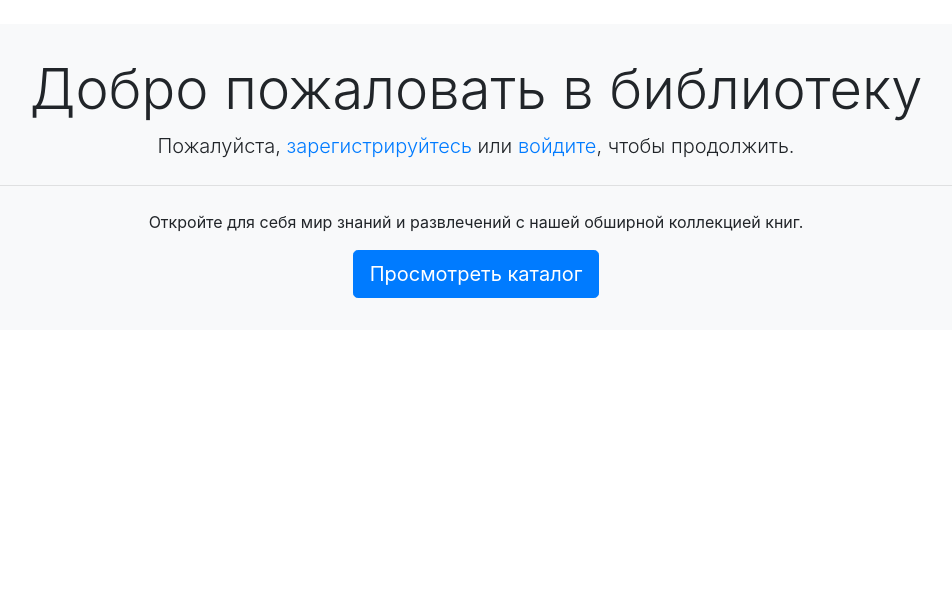
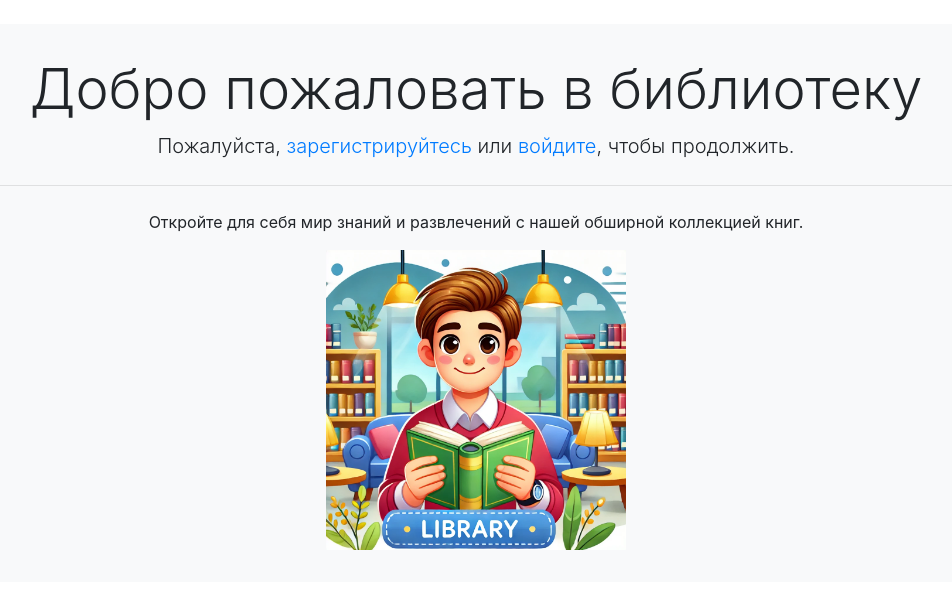
Before and after one commit to yuoto13/django-library, a Django app: page / in a window 1280 px wide. Shown: the part 56-645 px from the top of the page, without its empty margins (164-1116 px from the left). Run offline with Django 5.2, Linux system fonts and the light colour scheme; some libraries are stand-ins or nearby versions.

Commit message:
переделал оформление и добавил отсчет времени со дня взятия книги

```diff
--- a/library_project/library/templates/library/base.html
+++ b/library_project/library/templates/library/base.html
@@ -19,6 +19,10 @@
         .jumbotron .btn {
             padding: 0.5rem 1rem;
             font-size: 1.25rem;
+        }
+        .small-image {
+            max-width: 300px;  /* Настройте размер по мере необходимости */
+            height: auto;
         }
     </style>
 </head>
--- a/library_project/library/templates/library/home.html
+++ b/library_project/library/templates/library/home.html
@@ -1,5 +1,5 @@
-<!-- library/templates/library/home.html -->
 {% extends 'library/base.html' %}
+{% load static %}
 
 {% block content %}
 <div class="jumbotron text-center">
@@ -7,6 +7,6 @@
     <p class="lead">Пожалуйста, <a href="{% url 'register' %}">зарегистрируйтесь</a> или <a href="{% url 'login' %}">войдите</a>, чтобы продолжить.</p>
     <hr class="my-4">
     <p>Откройте для себя мир знаний и развлечений с нашей обширной коллекцией книг.</p>
-    <a class="btn btn-primary btn-lg" href="{% url 'catalog' %}" role="button">Просмотреть каталог</a>
+    <img src="{% static 'images/cartoon_reader.png' %}" alt="Читающий мультяшный человечек" class="img-fluid small-image">
 </div>
 {% endblock %}
--- a/library_project/library/templates/library/my_books.html
+++ b/library_project/library/templates/library/my_books.html
@@ -1,4 +1,5 @@
 {% extends 'library/base.html' %}
+{% load custom_filters %}
 
 {% block content %}
 <h2>Мои книги</h2>
@@ -15,8 +16,8 @@
         {% for borrowed_book in borrowed_books %}
         <tr>
             <td>{{ borrowed_book.book.title }}</td>
-            <td>{{ borrowed_book.borrowed_date }}</td>
-            <td>{{ borrowed_book.borrowed_date|date:"Y-m-d" }}</td>
+            <td>{{ borrowed_book.borrowed_date|date:"d.m.Y" }}</td>
+            <td>{{ borrowed_book.borrowed_date|time_since_days }}</td>
             <td><a href="{% url 'return_book' borrowed_book.book.id %}" class="btn btn-danger">Вернуть</a></td>
         </tr>
         {% endfor %}
```
Also changed, not shown: library_project/library/templatetags/custom_filters.py (added, +12 -0 lines), library_project/library/static/images/cartoon_reader.png (renamed from library_project/library/static/images/library_welcome.png), library_project/library/templatetags/__init__.py (added).
